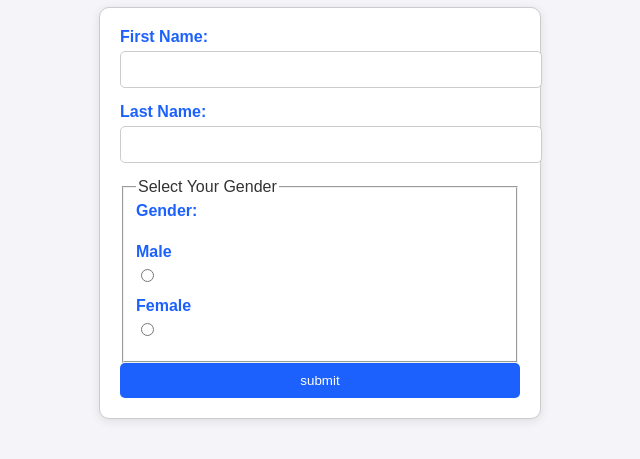
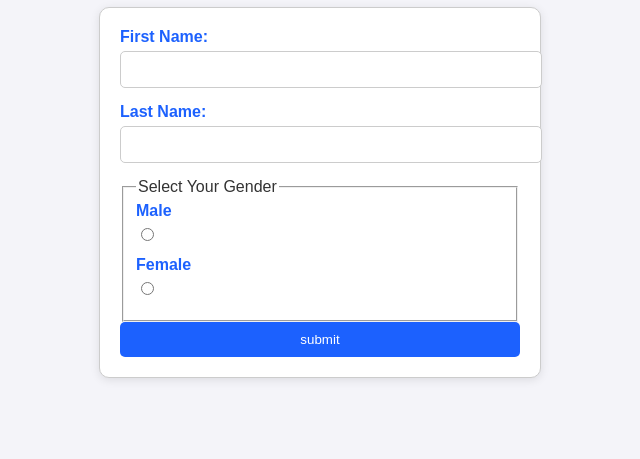
Before and after one commit to Shaariq06/Shaariq06.github.io, a plain HTML site: page loginPage.html in a window 1280 px wide. Shown: the part 147-606 px from the top of the page, without its empty margins (320-960 px from the left). Drawn offline with Linux system fonts and the light colour scheme.

Commit message:
updated for accessibility

```diff
--- a/loginPage.html
+++ b/loginPage.html
@@ -26,7 +26,6 @@
 
       <fieldset>
         <legend>Select Your Gender</legend>
-        <label>Gender: </label><br />
         <label for="male">Male</label>
         <input type="radio" name="gender" id="male" value="male" />
         <label for="female">Female</label>
```
